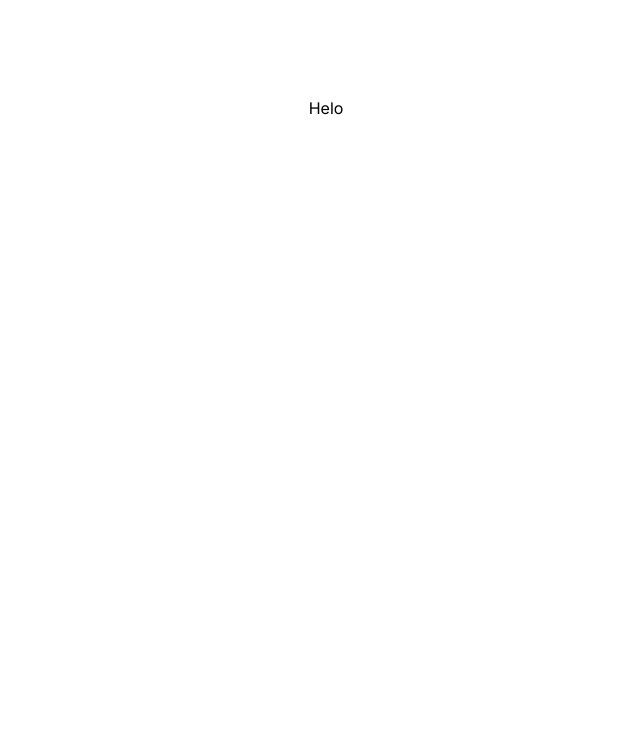
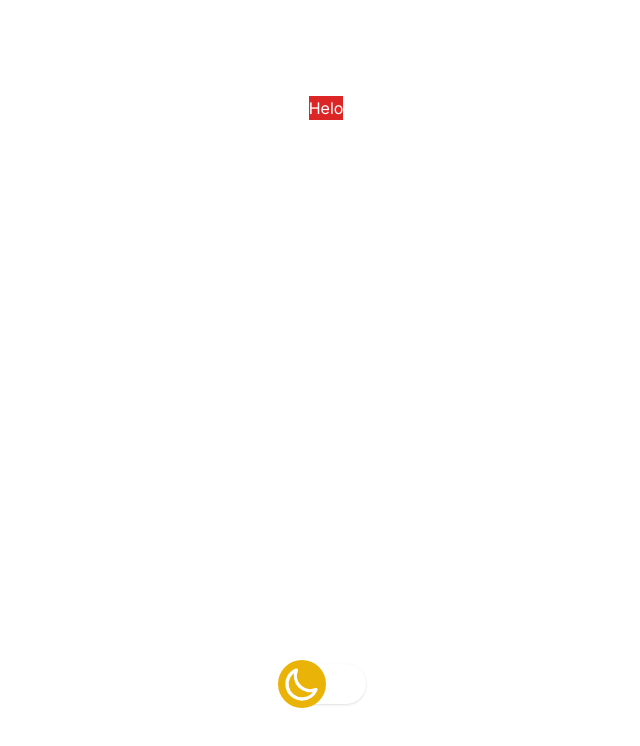
Before and after one commit to chirag389817/blogs, a Next.js app: page / in a window 1280 px wide. Shown: the top 746 px of the page, without its empty margins (314-954 px from the left). Built offline with nearby package versions, Linux system fonts and the light colour scheme.

Commit message:
added: ThemeSwitch

```diff
--- a/app/globals.css
+++ b/app/globals.css
@@ -7,3 +7,15 @@
     padding: 0;
     box-sizing: border-box;
 }
+
+:root {
+    --title: 255, 255, 255;
+    --theme-switch-color: rgb(234, 179, 8);
+    --theme-switch-translate-x: -0.5rem;
+}
+
+.dark {
+    --title: 0, 0, 0;
+    --theme-switch-color: rgb(55, 65, 81);
+    --theme-switch-translate-x: 100%;
+}
--- a/app/page.tsx
+++ b/app/page.tsx
@@ -1,7 +1,10 @@
+import ThemeSwitch from "@/components/ThemeSwitch";
+
 export default function Home() {
     return (
         <main className="flex min-h-screen flex-col items-center justify-between p-24">
-            <h1>Helo</h1>
+            <h1 className="text-title bg-red-600">Helo</h1>
+            <ThemeSwitch />
         </main>
     );
 }
--- /dev/null
+++ b/components/ThemeSwitch.tsx
@@ -0,0 +1,60 @@
+"use client";
+
+import { useEffect, useState } from "react";
+
+export default function ThemeSwitch() {
+    const [isDarnkmode, setIsDarkmode] = useState(false);
+    useEffect(() => {
+        if (
+            localStorage.theme === "dark" ||
+            (!("theme" in localStorage) &&
+                window.matchMedia("(prefers-color-scheme: dark)").matches)
+        )
+            toggleTheme(null);
+    }, []);
+    const toggleTheme = (e: React.MouseEvent<HTMLButtonElement> | null) => {
+        if (!isDarnkmode) {
+            document.body.classList.add("dark");
+            localStorage.theme = "dark";
+        } else {
+            document.body.classList.remove("dark");
+            localStorage.theme = "light";
+        }
+        setIsDarkmode(!isDarnkmode);
+    };
+    return (
+        <div>
+            <button
+                className="w-20 h-10 rounded-full bg-white flex items-center transition duration-300 focus:outline-none shadow"
+                onClick={toggleTheme}
+            >
+                <div
+                    className={`translate-x-[var(--theme-switch-translate-x)] bg-[var(--theme-switch-color)] w-12 h-12 relative rounded-full transition duration-300 p-1 text-white`}
+                >
+                    <svg
+                        xmlns="http://www.w3.org/2000/svg"
+                        fill="none"
+                        viewBox="0 0 24 24"
+                        stroke="currentColor"
+                    >
+                        {isDarnkmode ? (
+                            <path
+                                strokeLinecap="round"
+                                strokeLinejoin="round"
+                                strokeWidth="2"
+                                d="M12 3v1m0 16v1m9-9h-1M4 12H3m15.364 6.364l-.707-.707M6.343 6.343l-.707-.707m12.728 0l-.707.707M6.343 17.657l-.707.707M16 12a4 4 0 11-8 0 4 4 0 018 0z"
+                            />
+                        ) : (
+                            <path
+                                strokeLinecap="round"
+                                strokeLinejoin="round"
+                                strokeWidth="2"
+                                d="M20.354 15.354A9 9 0 018.646 3.646 9.003 9.003 0 0012 21a9.003 9.003 0 008.354-5.646z"
+                            />
+                        )}
+                    </svg>
+                </div>
+            </button>
+        </div>
+    );
+}
--- a/tailwind.config.ts
+++ b/tailwind.config.ts
@@ -6,7 +6,11 @@ const config: Config = {
         "./app/**/*.{js,ts,jsx,tsx,mdx}"
     ],
     theme: {
-        extend: {}
+        extend: {
+            colors: {
+                title: "rgba(var(--title))"
+            }
+        }
     },
     plugins: []
 };
```
